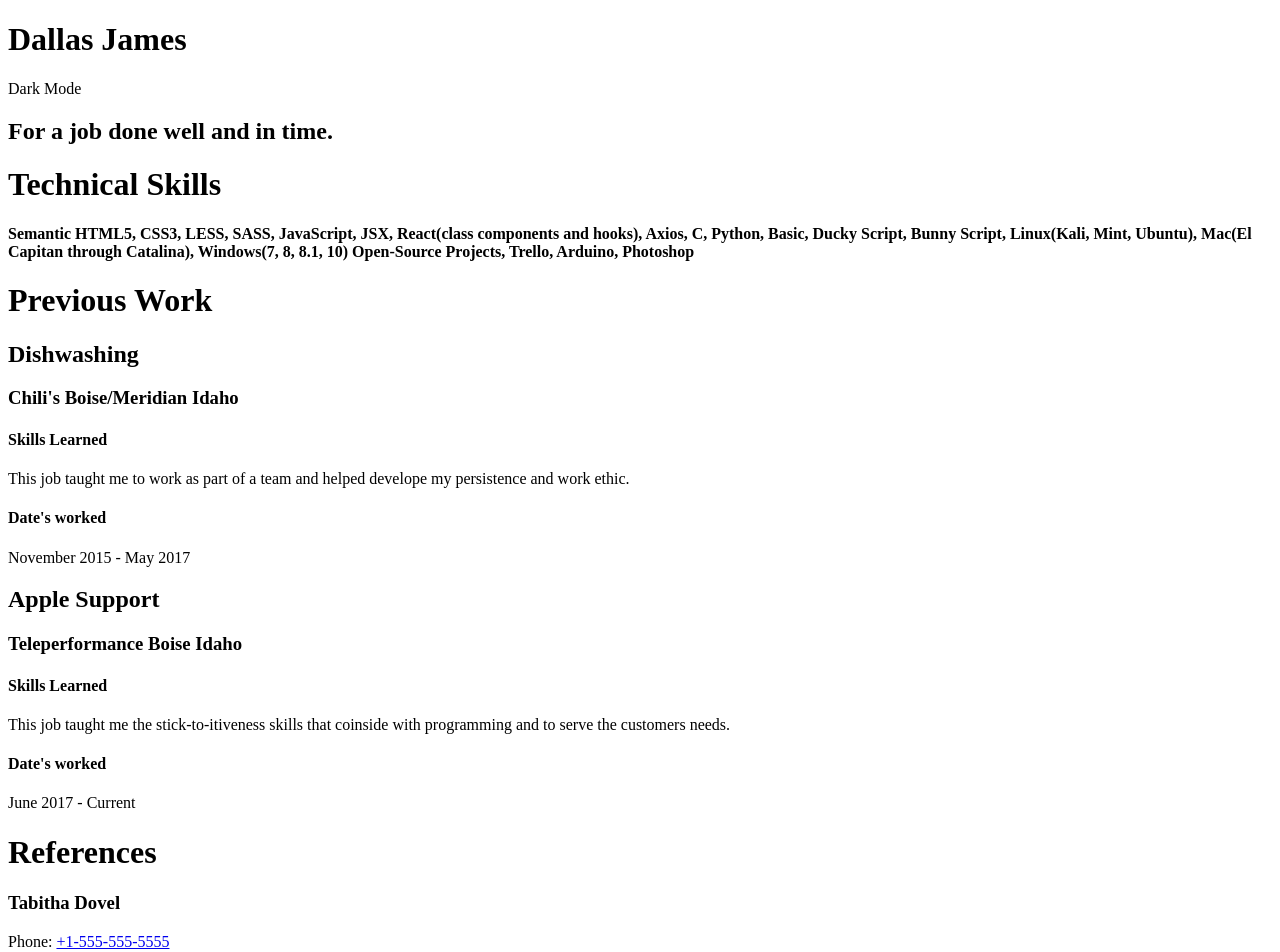
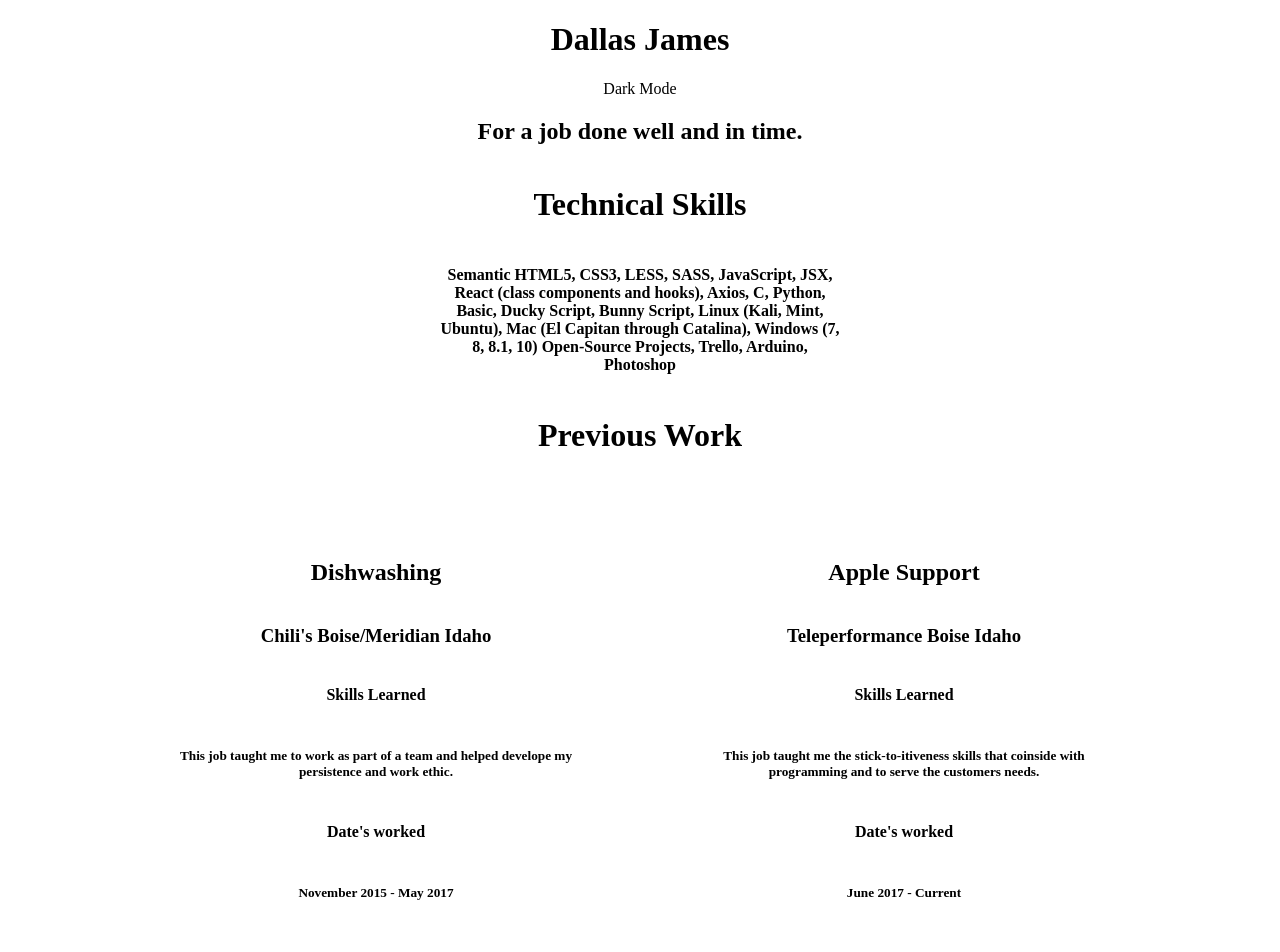
Before and after one commit to dallasjames/Dallas-James-Resume, a React (Create React App) app in the folder resume/: page / in a window 1280 px wide. Shown: the top 952 px of the page. Built offline with nearby package versions, Linux system fonts and the light colour scheme.

Commit message:
finished css and will add more later basic structure done

```diff
--- /dev/null
+++ b/resume/src/App.css
@@ -0,0 +1,34 @@
+body {
+    text-align: center;
+}
+
+.dark-mode {
+    background: black;
+    color: white;
+}
+
+.refcon {
+    display: flex;
+    justify-content: center;
+}
+
+.margin {
+    margin: 4rem;
+}
+
+.prev {
+    display: flex;
+    flex-direction: column;
+    width: 25rem;
+}
+
+.work {
+    display: flex;
+}
+
+.skills {
+    display: flex;
+    flex-direction: column;
+    margin: 0 auto;
+    width: 25rem;
+}
--- a/resume/src/App.js
+++ b/resume/src/App.js
@@ -4,6 +4,7 @@ import PrevWork from './PrevWork';
 import Skills from './Skills';
 import useDarkMode from './Hooks/useDarkMode';
 import { References } from './References';
+import './App.css'
 
 function App() {
   const [darkMode, setDarkMode] = useDarkMode();
@@ -20,10 +21,17 @@ function App() {
         className={darkMode ? 'dark' : 'light'}
       >Dark Mode</div>
     <h2>For a job done well and in time.</h2>
+
     <Skills />
-    <PrevWork />
-    <References />
-    <Contact />
+
+    <div className='refcon'>
+      <PrevWork />
+    </div>
+
+    <div className='refcon'>
+      <References />
+      <Contact />
+    </div>
     </>
   );
 }
--- a/resume/src/Contact.js
+++ b/resume/src/Contact.js
@@ -2,10 +2,10 @@ import React from 'react';
 
 export function Contact() {
     return (
-        <>
+        <div className='margin'>
             <h1>Contact Me</h1>
             <p>Phone: <a href='tel:+1-208-995-7156'>+1-208-995-7156</a></p>
             <p>Email: <a href='mailto:dallasjames42@gmail.com'>dallasjames42@gmail.com</a></p>
-        </>
+        </div>
     )
 }
--- a/resume/src/PrevWork.js
+++ b/resume/src/PrevWork.js
@@ -2,25 +2,27 @@ import React from 'react';
 
 function PrevWork() {
     return (
-        <>
+        <div>
             <h1>Previous Work</h1>
-            <div className='dish'>
+            <div className='work'>
+                <div className='prev margin'>
                     <h2>Dishwashing</h2>
                     <h3>Chili's Boise/Meridian Idaho</h3>
                     <h4>Skills Learned</h4>
-                <p>This job taught me to work as part of a team and helped develope my persistence and work ethic.</p>
+                    <h5>This job taught me to work as part of a team and helped develope my persistence and work ethic.</h5>
                     <h4>Date's worked</h4>
-                <p>November 2015 - May 2017</p>
+                    <h5>November 2015 - May 2017</h5>
                 </div>
-            <div className='apple'>
+                <div className='prev margin'>
                     <h2>Apple Support</h2>
                     <h3>Teleperformance Boise Idaho</h3>
                     <h4>Skills Learned</h4>
-                <p>This job taught me the stick-to-itiveness skills that coinside with programming and to serve the customers needs.</p>
+                    <h5>This job taught me the stick-to-itiveness skills that coinside with programming and to serve the customers needs.</h5>
                     <h4>Date's worked</h4>
-                <p>June 2017 - Current</p>
+                    <h5>June 2017 - Current</h5>
                 </div>
-        </>
+            </div>
+        </div>
     )
 }
 
--- a/resume/src/References.js
+++ b/resume/src/References.js
@@ -2,12 +2,12 @@ import React from 'react';
 
 export function References() {
     return (
-        <>
+        <div className='margin'>
             <h1>References</h1>
             <h3>Tabitha Dovel</h3>
             <p>Phone: <a href='tel+1-555-555-5555'>+1-555-555-5555</a></p>
             <h3>Giovanni Sanguinetti</h3>
             <p>Phone: <a href='tel*1-555-555-5555'>+1-555-555-5555</a></p>
-        </>
+        </div>
     )
 }
--- a/resume/src/Skills.js
+++ b/resume/src/Skills.js
@@ -2,12 +2,12 @@ import React from 'react';
 
 function Skills() {
     return (
-        <>
+        <div className='skills'>
             <h1>Technical Skills</h1>
-            <h4>Semantic HTML5, CSS3, LESS, SASS, JavaScript, JSX, React(class components and hooks), Axios,
-                C, Python, Basic, Ducky Script, Bunny Script, Linux(Kali, Mint, Ubuntu), Mac(El Capitan through
-                Catalina), Windows(7, 8, 8.1, 10) Open-Source Projects, Trello, Arduino, Photoshop</h4>
-        </>
+            <h4>Semantic HTML5, CSS3, LESS, SASS, JavaScript, JSX, React (class components and hooks), Axios,
+                C, Python, Basic, Ducky Script, Bunny Script, Linux (Kali, Mint, Ubuntu), Mac (El Capitan through
+                Catalina), Windows (7, 8, 8.1, 10) Open-Source Projects, Trello, Arduino, Photoshop</h4>
+        </div>
     )
 }
 
```
Lines whose indentation alone changed are shown as unchanged.
